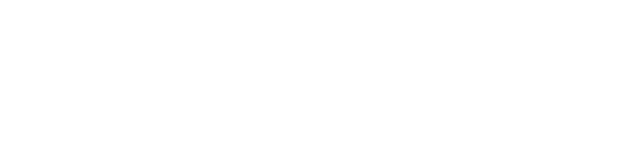
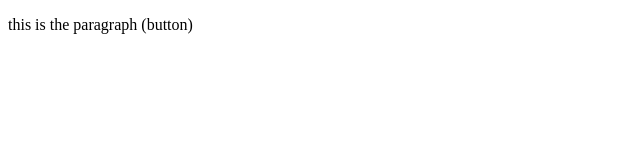
Before and after one commit to datlasuryavarma320-hue/MyRemoteRepo, a plain HTML site: page index.html in a window 1280 px wide. Shown: the whole page, without its empty margins (0-640 px from the left). Drawn offline with Linux system fonts and the light colour scheme.

```diff
--- a/index.html
+++ b/index.html
@@ -6,6 +6,6 @@
     <title>Document</title>
 </head>
 <body>
-
+    <p>this is the paragraph (button)</p>
 </body>
 </html>
```
